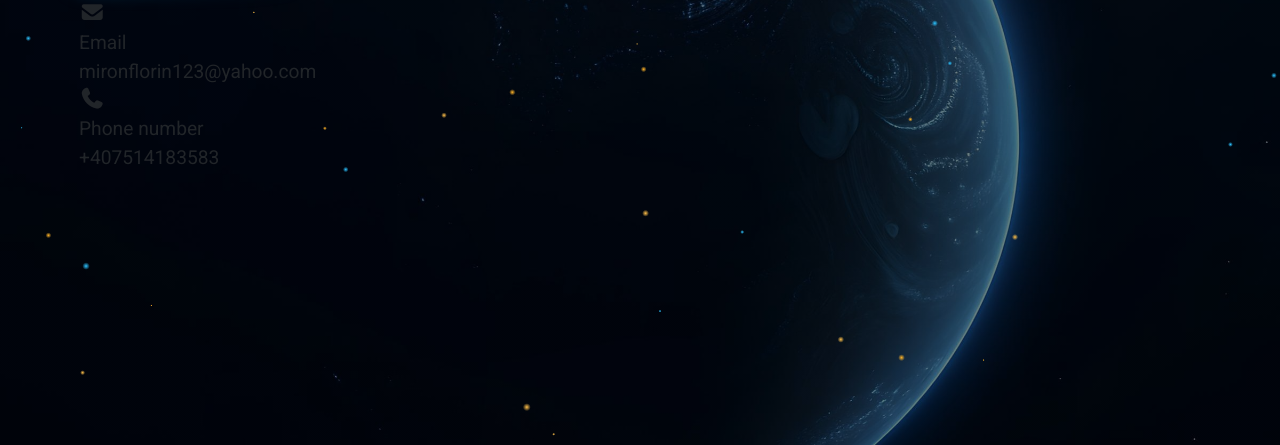
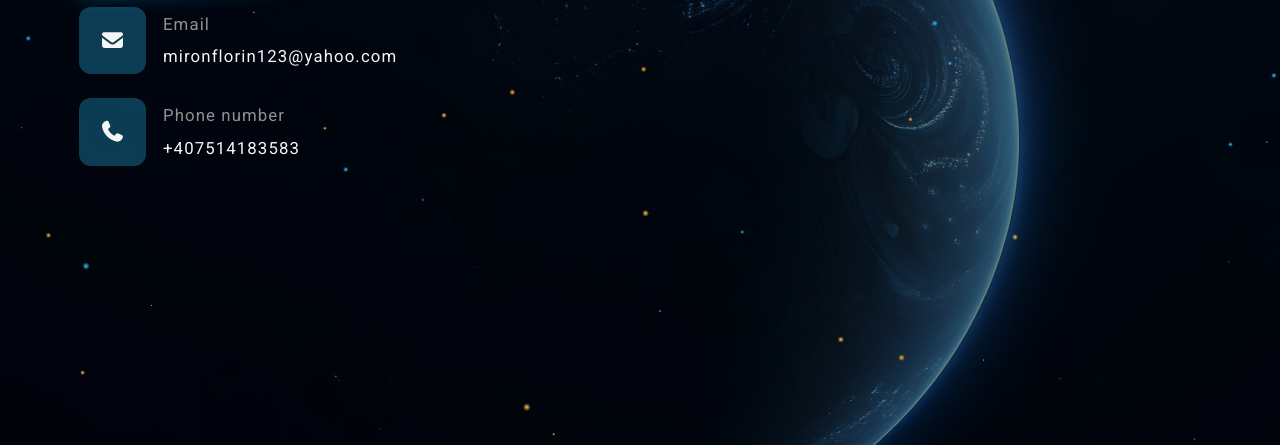
Before and after one commit to FlyBoy1998/portfolio-website, a website: page contact.html in a window 1280 px wide. Shown: the part 355-800 px from the top of the page. Drawn offline with Linux system fonts and the light colour scheme.

Commit message:
Style the contact details

```diff
--- a/scss/pages/_contact.scss
+++ b/scss/pages/_contact.scss
@@ -27,5 +27,41 @@
         filter: blur(1rem);
       }
     }
+
+    .contact-details {
+      gap: 2rem;
+
+      & > * {
+        display: flex;
+        align-items: center;
+        gap: 1.4rem;
+      }
+
+      &__item {
+        &--icon {
+          display: flex;
+          align-items: center;
+          justify-content: center;
+          background-color: $color-secondary-transparent-1;
+          color: $color-white;
+          border-radius: 1rem;
+          width: 5.6rem;
+          height: 5.6rem;
+        }
+
+        &--content {
+          gap: 0.6rem;
+          font-size: 1.4rem;
+          letter-spacing: 1.1px;
+
+          &--label {
+            color: $color-gray;
+          }
+          &--text {
+            color: $color-white;
+          }
+        }
+      }
+    }
   }
 }
```
Also changed, not shown: assets/css/styles.css.
